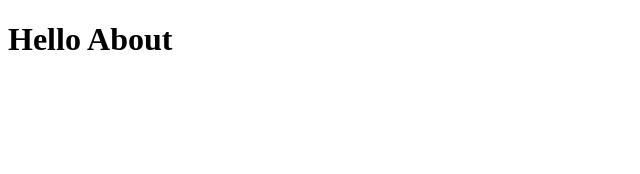
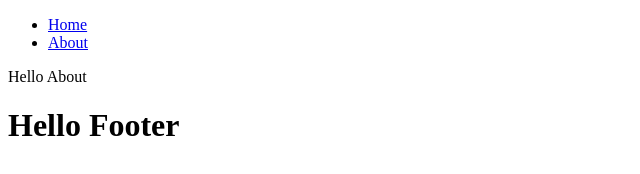
Before and after one commit to krittiyaclark/Gatsby-Recipe, a Gatsby site: page /about in a window 1280 px wide. Shown: the whole page, without its empty margins (0-640 px from the left). Built offline with nearby package versions, Linux system fonts and the light colour scheme; Gatsby itself is replaced by a stand-in of ours.

Commit message:
Set up layout

```diff
--- a/src/pages/about.js
+++ b/src/pages/about.js
@@ -1,5 +1,6 @@
 import React from "react";
+import Layout from "./components/Layout";
 
 export default (About) => {
-  return <h1>Hello About</h1>;
+  return <Layout>Hello About</Layout>;
 };
--- /dev/null
+++ b/src/pages/components/Footer.js
@@ -0,0 +1,5 @@
+import React from "react";
+
+export default (Footer) => {
+  return <h1>Hello Footer</h1>;
+};
--- /dev/null
+++ b/src/pages/components/Layout.js
@@ -0,0 +1,15 @@
+import React from "react";
+import Navbar from "./Navbar";
+import Footer from "./Footer";
+
+const Layout = ({ children }) => {
+  return (
+    <>
+      <Navbar />
+      {children}
+      <Footer />
+    </>
+  );
+};
+
+export default Layout;
--- /dev/null
+++ b/src/pages/components/Navbar.js
@@ -0,0 +1,17 @@
+import { Link } from "gatsby";
+import React from "react";
+
+export default (Navbar) => {
+  return (
+    <nav>
+      <ul>
+        <li>
+          <Link to="/home">Home</Link>
+        </li>
+        <li>
+          <Link to="about">About</Link>
+        </li>
+      </ul>
+    </nav>
+  );
+};
--- a/src/pages/index.js
+++ b/src/pages/index.js
@@ -1,5 +1,6 @@
 import React from "react";
+import Layout from "./components/Layout";
 
 export default (Home) => {
-  return <h1>Hello Home</h1>;
+  return <Layout>Hello Home</Layout>;
 };
```
